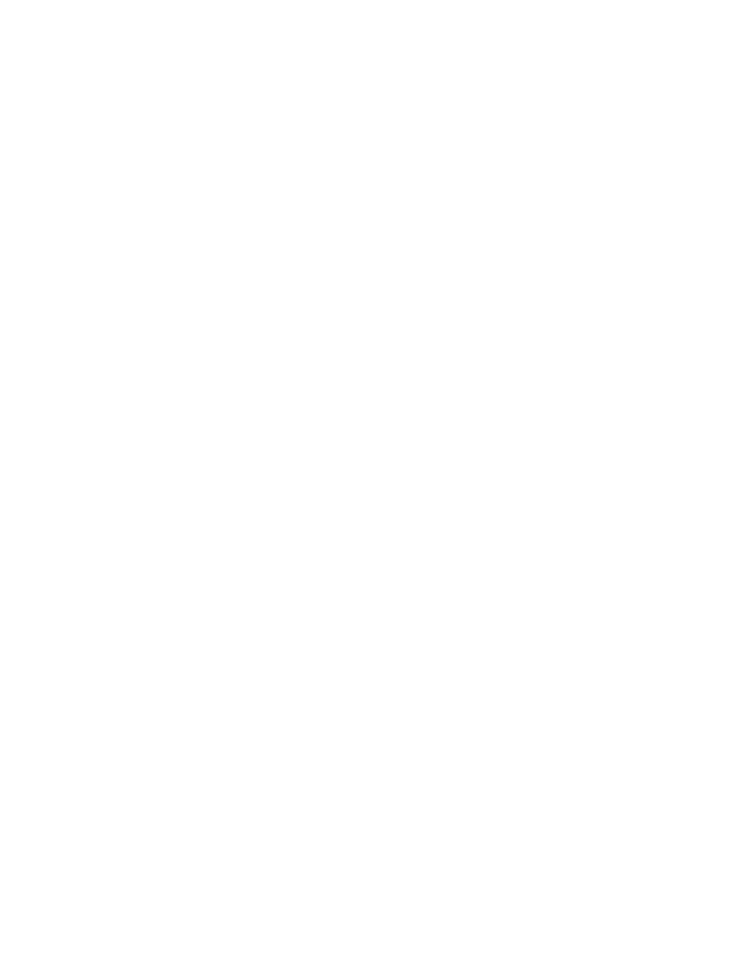
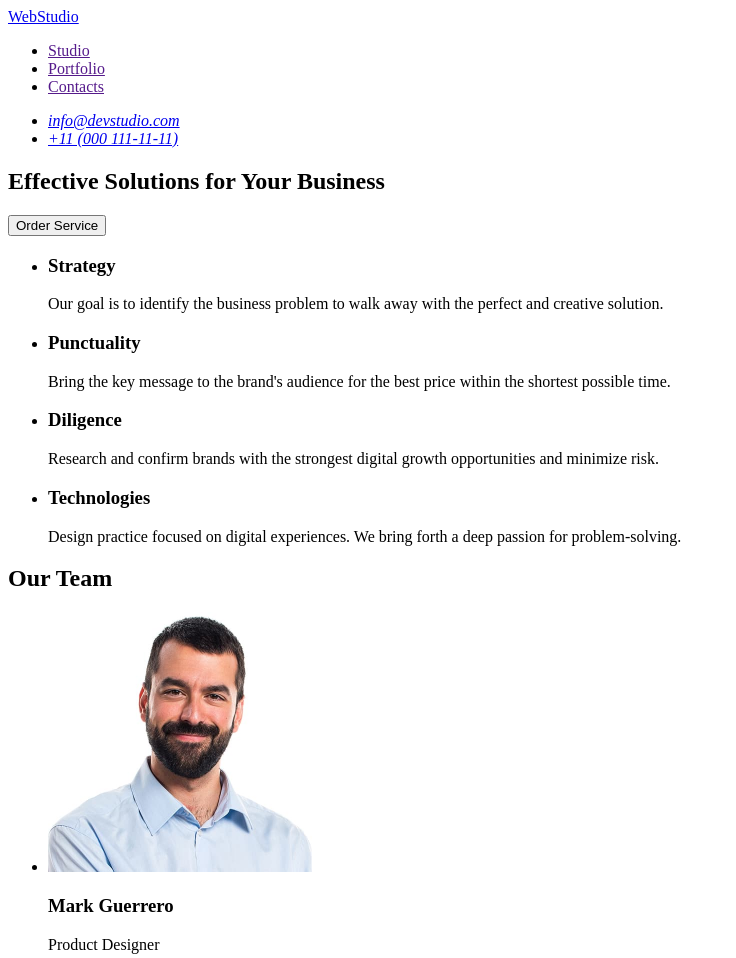
Before and after one commit to Yaroslav-Hoian/goit-markup-hw-01, a plain HTML site: page index.html in a window 1280 px wide. Shown: the top 958 px of the page, without its empty margins (0-736 px from the left). Before the commit the page ends 800 px from the top, so only its background shows below. Drawn offline with Linux system fonts and the light colour scheme.

Commit message:
started index.htm

```diff
--- a/index.html
+++ b/index.html
@@ -6,6 +6,82 @@
     <title>Document</title>
 </head>
 <body>
-
+    <header>
+        <a href="./index.html">WebStudio</a>
+        <nav>
+            <ul>
+                <li><a href="">Studio</a></li>
+                <li><a href="">Portfolio</a></li>
+                <li><a href="">Contacts</a></li>
+            </ul>
+            <address>
+                <ul>
+                    <li><a href="info@devstudio.com">info@devstudio.com</a>
+                    </li>
+                    <li><a href="+110001111111">+11 (000 111-11-11)</a>
+                    </li>
+                </ul>
+            </address>
+        </nav>
+    </header>
+    <main>
+        <section>
+            <h1>Effective Solutions for Your Business</h1>
+            <button type="button">Order Service</button>
+        </section>
+        <section>
+            <ul>
+                <li>
+                    <h3>Strategy</h3>
+                    <p>Our goal is to identify the business
+                    problem to walk away with the perfect and creative solution.</p>
+                </li>
+                <li>
+                    <h3>Punctuality</h3>
+                    <p>Bring the key message to the brand's audience for the best price within the shortest possible time.</p>
+                </li>
+                <li>
+                    <h3>Diligence</h3>
+                    <p>Research and confirm brands with the strongest digital growth opportunities and minimize risk.</p>
+                </li>
+                <li>
+                    <h3>Technologies</h3>
+                    <p>Design practice focused on digital experiences. We bring forth a deep passion for problem-solving.</p>
+                </li>
+            </ul>
+        </section>
+        <section>
+            <h2>Our Team</h2>
+            <ul>
+                <li>
+                    <img src="/images/MarkGuerrero(1).jpg" width="264" alt="Mark Guerrero">
+                    <h3>Mark Guerrero</h3>
+                    <p>Product Designer</p>
+                </li>
+                <li>
+                    <img src="/images/TomFord(1).jpg" width="264" alt="Tom Ford">
+                    <h3>Tom Ford</h3>
+                    <p>Frontend Developer</p>
+                </li>
+                <li>
+                    <img src="/images/CamilaGarcia(1).jpg" width="264" alt="Camila Garcia">
+                    <h3>Camila Garcia</h3>
+                    <p>Marketing</p>
+                </li>
+                <li>
+                    <img src="/images/DanielWilson(1).jpg" width="264" alt="Daniel Wilson">
+                    <h3>Daniel Wilson</h3>
+                    <p>UI Designer</p>
+                </li>
+            </ul>
+        </section>
+    </main>
+    <footer>
+        <a href="./index.html">WebStudio</a>
+        <p>Increase the flow of customers and<br>
+        sales for your business with digital<br>
+        marketing & growth solutions.
+        </p>
+    </footer>
 </body>
 </html>
```
Also changed, not shown: images/CamilaGarcia(1).jpg (added), images/DanielWilson(1).jpg (added), images/MarkGuerrero(1).jpg (added), images/TomFord(1).jpg (added).
